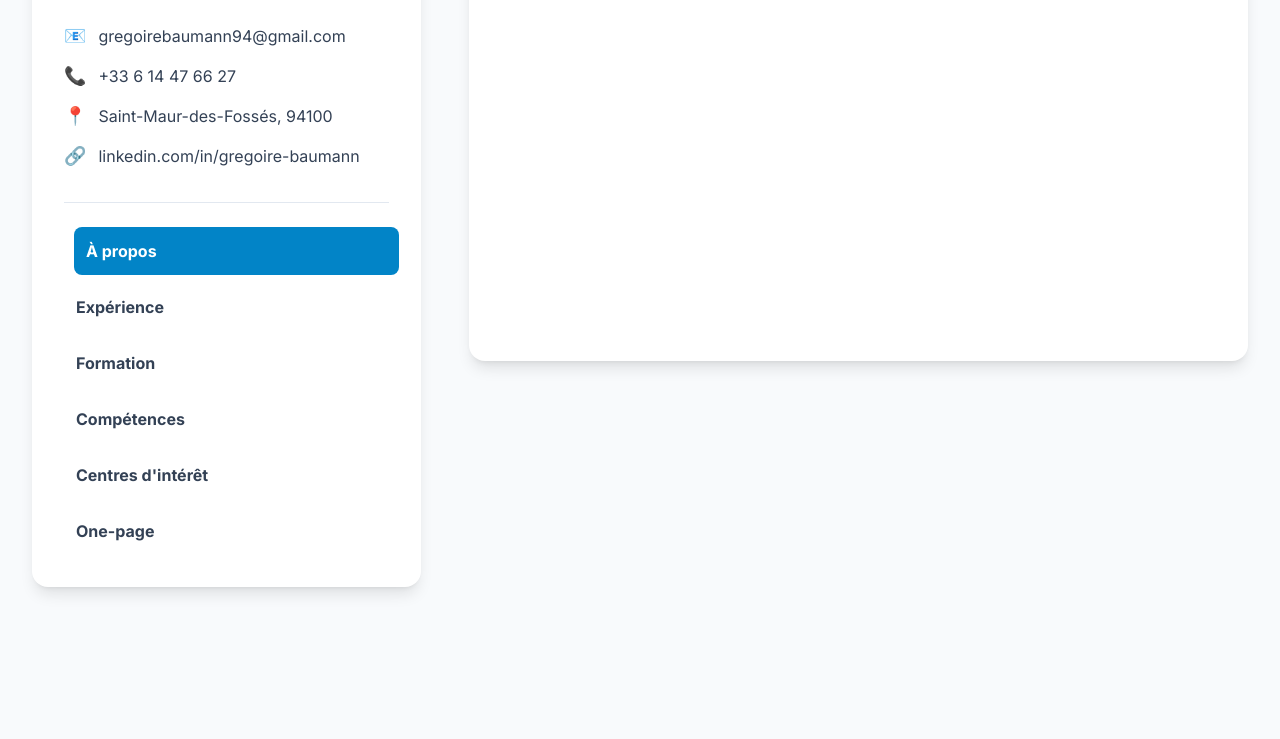
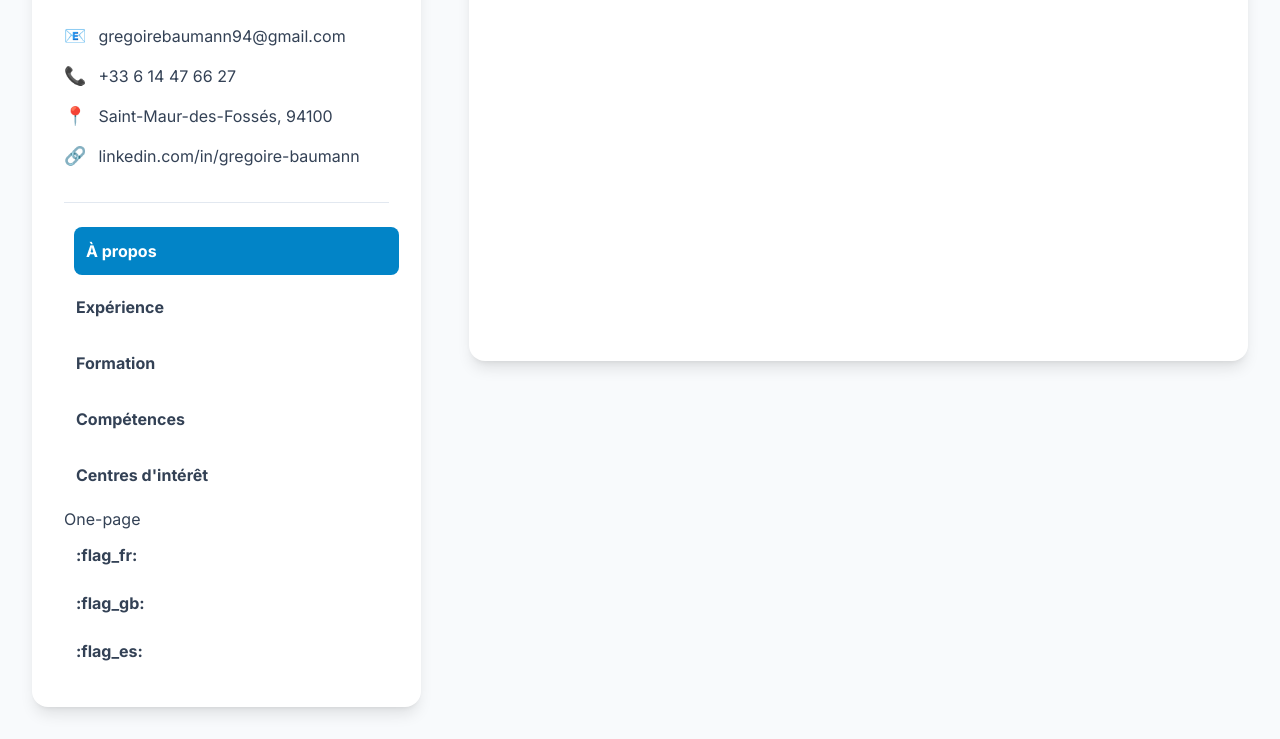
Before and after one commit to Gwagwa94/CV, a plain HTML site: page index.html in a window 1280 px wide. Shown: the part 311-1050 px from the top of the page. Before the commit the page ends 930 px from the top, so only its background shows below. Drawn offline with nearby package versions, Linux system fonts and the light colour scheme.

Commit message:
Update index.html

```diff
--- a/index.html
+++ b/index.html
@@ -101,7 +101,11 @@
                             <li><a href="#education" class="nav-link block font-semibold p-3 rounded-lg hover:bg-sky-100">Formation</a></li>
                             <li><a href="#skills" class="nav-link block font-semibold p-3 rounded-lg hover:bg-sky-100">Compétences</a></li>
                             <li><a href="#interests" class="nav-link block font-semibold p-3 rounded-lg hover:bg-sky-100">Centres d'intérêt</a></li>
-                            <li><a href="./printable.html" class="block font-semibold p-3 rounded-lg hover:bg-sky-100" target="_blank">One-page</a></li>
+                            <li>One-page
+                                <a href="./fr/printable.html" class="block font-semibold p-3 rounded-lg hover:bg-sky-100" target="_blank">:flag_fr:</a>
+                                <a href="./en/printable.html" class="block font-semibold p-3 rounded-lg hover:bg-sky-100" target="_blank">:flag_gb:</a>
+                                <a href="./es/printable.html" class="block font-semibold p-3 rounded-lg hover:bg-sky-100" target="_blank">:flag_es:</a>
+                            </li>
                         </ul>
                     </nav>
                 </div>
```
